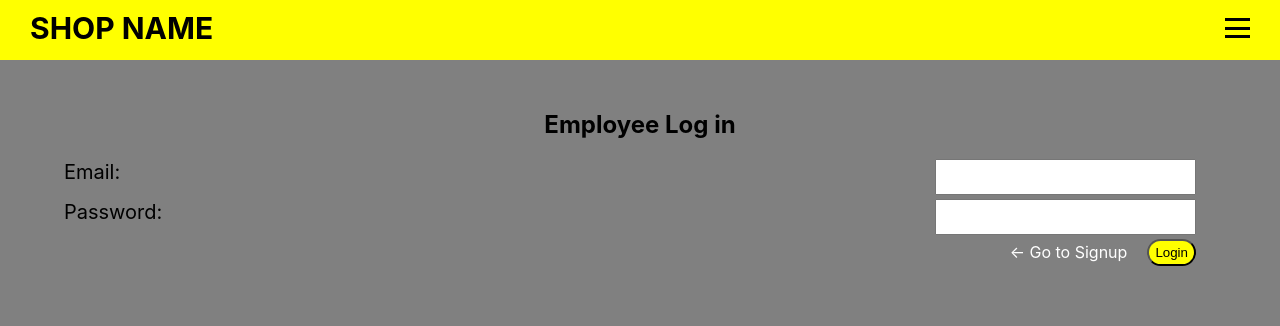
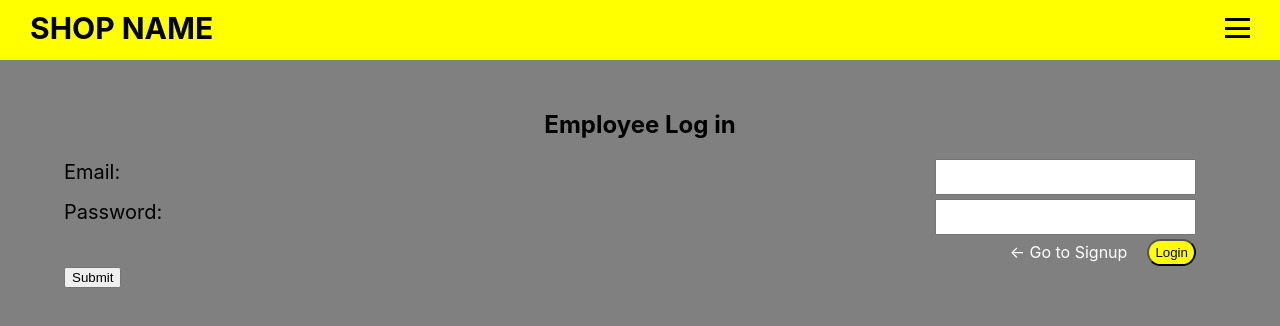
Before and after one commit to jsncorn/work-order, a React (Create React App) app in the folder client/: page /login in a window 1280 px wide. Shown: the top 326 px of the page. Built offline with nearby package versions, Linux system fonts and the light colour scheme.

Commit message:
added error message for login, style singleroder

```diff
--- a/client/src/pages/Login/Login.jsx
+++ b/client/src/pages/Login/Login.jsx
@@ -59,6 +59,14 @@ export default function Signup(props) {
             <Link className='link' to="/signup">← Go to Signup</Link>
             <button type="submit">Login</button>
           </div>
+          {error ? (
+          <div>
+            <p className="error-text">The provided credentials are incorrect</p>
+          </div>
+        ) : null}
+        <div className="flex-row flex-end">
+          <button type="submit">Submit</button>
+        </div>
         </form>
       </div>
     </div>
--- a/client/src/pages/singleOrder/singleOrder.scss
+++ b/client/src/pages/singleOrder/singleOrder.scss
@@ -6,6 +6,7 @@
 
 .carSection{
     position: relative;
-    top: 100px;
-    height: 100px;
+    border: 5px outset gray;
+    text-align: center;
+    font-size: x-large;
 }
```
Also changed, not shown: 1 other file (tests, documents, lock files or other folders).
